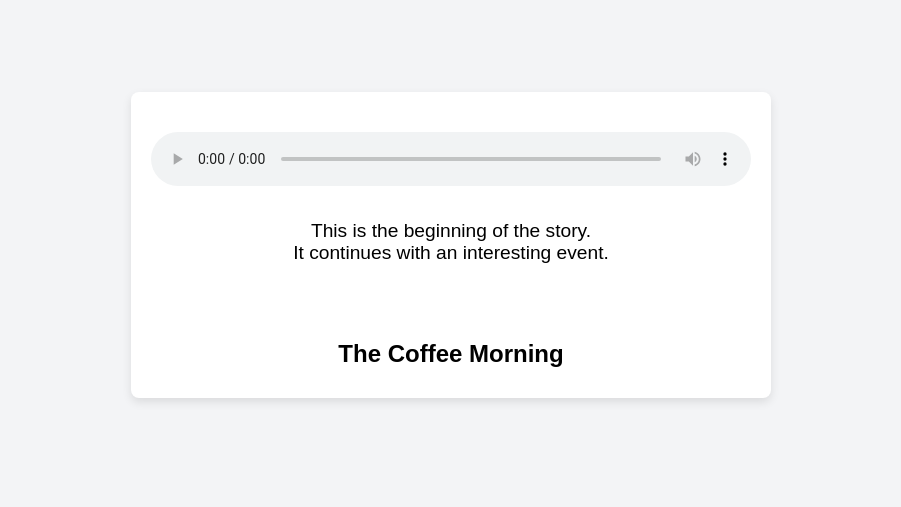
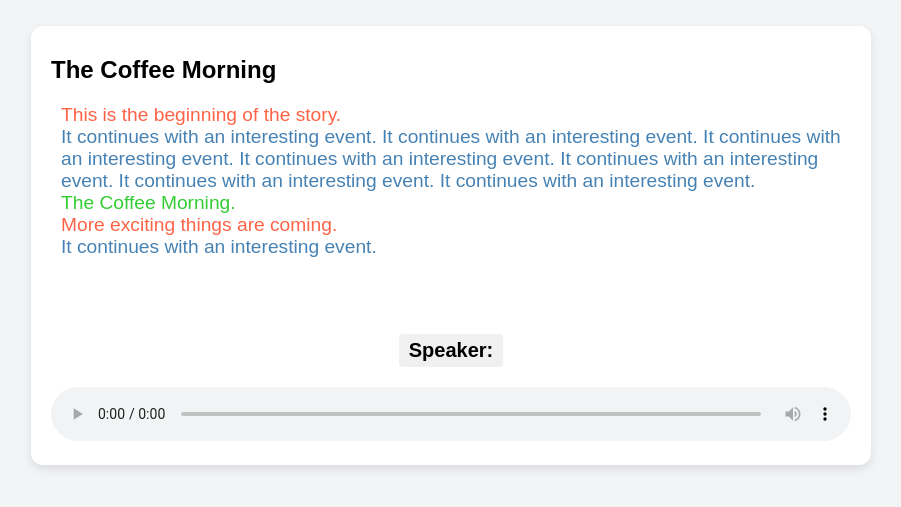
Before and after one commit to NNorahh/AudiobookGeneration_cs5647, a plain HTML site: page audio-book-website-master/audio-detail.html in a window 1280 px wide. Shown: the part 155-662 px from the top of the page, without its empty margins (189-1090 px from the left). Drawn offline with Linux system fonts and the light colour scheme.

Commit message:
[MOD] read from json

```diff
--- a/audio-book-website-master/audio-detail.html
+++ b/audio-book-website-master/audio-detail.html
@@ -1,5 +1,6 @@
 <!DOCTYPE html>
 <html lang="en">
+
 <head>
     <meta charset="UTF-8">
     <meta name="viewport" content="width=device-width, initial-scale=1.0">
@@ -8,15 +9,16 @@
 </head>
 
 <body>
-
     <section class="audio-detail-container">
-    <audio id="audioPlayer" controls src="./audios/sample.mp3"></audio>
+        <h1 class="audio-title">The Coffee Morning</h1>
         <div id="subtitleContainer" class="subtitle-container">
             <div id="subtitles"></div>
         </div>
-
-    <h1 class="audio-title">The Coffee Morning</h1>
-
+        <div class="speaker-name-container">
+            <p id="speakerName" class="speaker-name">Speaker: </p>
+        </div>
+        <audio id="audioPlayer" controls src="./audios/sample.mp3"></audio>
         <script src="js/audio-detail.js"></script>
 </body>
+
 </html>
--- a/audio-book-website-master/css/audio-detail.css
+++ b/audio-book-website-master/css/audio-detail.css
@@ -12,11 +12,11 @@ body {
 
 .audio-detail-container {
     width: 90%;
-    max-width: 600px;
-    text-align: center;
+    max-width: 800px;
+    text-align: left;
     background: white;
     padding: 20px;
-    border-radius: 8px;
+    border-radius: 12px;
     box-shadow: 0 4px 10px rgba(0, 0, 0, 0.1);
 }
 
@@ -26,16 +26,32 @@ body {
     background: none;
     border: none;
     cursor: pointer;
+    text-align: left;
 }
 
 .audio-title {
     font-size: 24px;
     margin: 10px 0;
+    text-align: left;
+}
+
+.speaker-name-container {
+    display: flex;
+    justify-content: center;
+    margin: 0 0;
+}
+
+.speaker-name {
+    font-size: 20px;
+    font-weight: bold;
+    padding: 5px 10px;
+    background-color: #f0f0f0;
+    border-radius: 4px;
 }
 
 audio {
     width: 100%;
-    margin: 20px 0;
+    margin: 0 0;
 }
 
 .progress-bar {
@@ -56,37 +72,49 @@ body {
     font-size: 14px;
     color: #333;
     margin-top: 10px;
+    text-align: left;
 }
 
 .text-display {
-    margin-top: 20px;
+    margin: 100px 0;
     padding: 10px;
     background-color: #eee;
     border-radius: 8px;
     overflow: hidden;
-    height: 100px;
+    height: 200px;
     position: relative;
+    text-align: left;
 }
 
 #scrolling-text {
     position: absolute;
     top: 0;
     animation: scroll-text 30s linear infinite;
+    text-align: left;
 }
+
 .subtitle-container {
     overflow-y: auto;
-    height: 100px;
+    height: 200px;
     padding: 10px;
     font-size: 1.2em;
+    text-align: left;
 }
+
 .subtitle-line {
     transition: color 0.3s;
+    text-align: left;
 }
+
 .subtitle-active {
     color: #ff6347;
 }
 
 @keyframes scroll-text {
-    from { top: 100px; }
-    to { top: -100%; }
+    from {
+        top: 100px;
     }
+    to {
+        top: -100%;
+    }
+}
--- a/audio-book-website-master/js/audio-detail.js
+++ b/audio-book-website-master/js/audio-detail.js
@@ -2,14 +2,14 @@
 const audioPlayer = document.getElementById('audioPlayer');
 const subtitleContainer = document.getElementById('subtitleContainer');
 const subtitles = document.getElementById('subtitles');
+const speakerNameElement = document.getElementById('speakerName');
 
-// 加载字幕文件
-const subtitleData = [
-  { "start": 0, "end": 4, "text": "This is the beginning of the story." },
-  { "start": 5, "end": 9, "text": "It continues with an interesting event." },
-  // 添加更多字幕片段...
-];
+let subtitleData = [];
 
+fetch('subtitles.json')
+    .then(response => response.json())
+    .then(data => {
+        subtitleData = data;
         // 将字幕渲染到页面
         subtitleData.forEach((line, index) => {
             const subtitleLine = document.createElement('div');
@@ -17,9 +17,10 @@ subtitleData.forEach((line, index) => {
             subtitleLine.setAttribute('data-start', line.start);
             subtitleLine.setAttribute('data-end', line.end);
             subtitleLine.textContent = line.text;
+            subtitleLine.style.color = line.speaker.speaker_color; // 设置角色颜色
+
             subtitles.appendChild(subtitleLine);
         });
-
         // 监听音频时间更新事件，匹配当前播放时间的字幕
         audioPlayer.addEventListener('timeupdate', () => {
             const currentTime = audioPlayer.currentTime;
@@ -33,10 +34,21 @@ audioPlayer.addEventListener('timeupdate', () => {
                 // 检查是否在当前播放时间内
                 if (currentTime >= start && currentTime <= end) {
                     subtitleLine.classList.add('subtitle-active');
+                    subtitleLine.style.color = line.speaker.speaker_color;
                     // 滑动到当前字幕
                     subtitleLine.scrollIntoView({ behavior: 'smooth', block: 'center' });
+                    speakerNameElement.textContent = `${line.speaker.speaker_name}`;
                 } else {
                     subtitleLine.classList.remove('subtitle-active');
+                    subtitleLine.style.color = 'initial';
                 }
             });
         });
+    })
+    .catch(error => console.error('Error loading subtitles:', error));
+// // 加载字幕文件
+// const subtitleData = [
+//     { "start": 0, "end": 4, "text": "This is the beginning of the story." },
+//     { "start": 5, "end": 9, "text": "It continues with an interesting event." },
+//     // 添加更多字幕片段...
+// ];
--- /dev/null
+++ b/audio-book-website-master/subtitles.json
@@ -0,0 +1,46 @@
+[{
+        "start": 0,
+        "end": 4,
+        "text": "This is the beginning of the story.",
+        "speaker": {
+            "speaker_name": "Narrator",
+            "speaker_color": "#FF6347"
+        }
+    },
+    {
+        "start": 5,
+        "end": 9,
+        "text": "It continues with an interesting event. It continues with an interesting event. It continues with an interesting event. It continues with an interesting event. It continues with an interesting event. It continues with an interesting event. It continues with an interesting event.",
+        "speaker": {
+            "speaker_name": "John",
+            "speaker_color": "#4682B4"
+        }
+    },
+    {
+        "start": 10,
+        "end": 15,
+        "text": "The Coffee Morning.",
+        "speaker": {
+            "speaker_name": "Emily",
+            "speaker_color": "#32CD32"
+        }
+    },
+    {
+        "start": 16,
+        "end": 20,
+        "text": "More exciting things are coming.",
+        "speaker": {
+            "speaker_name": "Narrator",
+            "speaker_color": "#FF6347"
+        }
+    },
+    {
+        "start": 21,
+        "end": 25,
+        "text": "It continues with an interesting event.",
+        "speaker": {
+            "speaker_name": "John",
+            "speaker_color": "#4682B4"
+        }
+    }
+]
```
Lines whose indentation alone changed are shown as unchanged.
